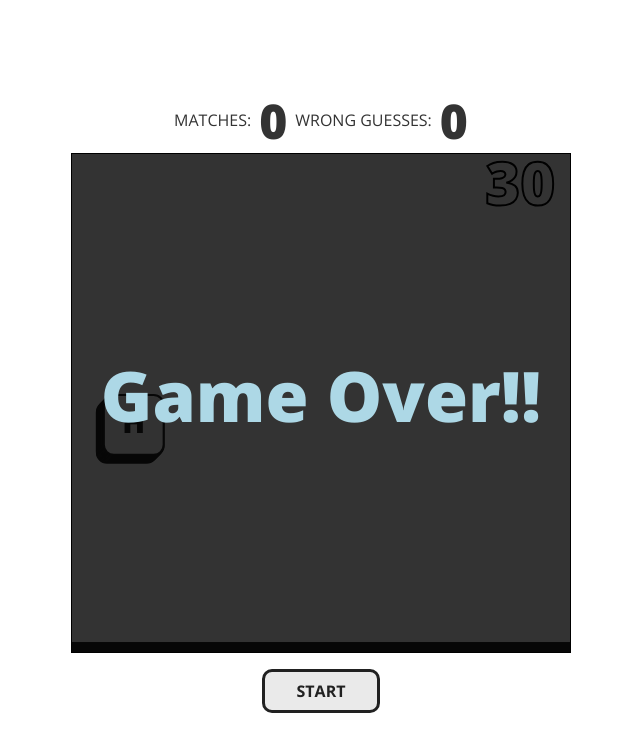
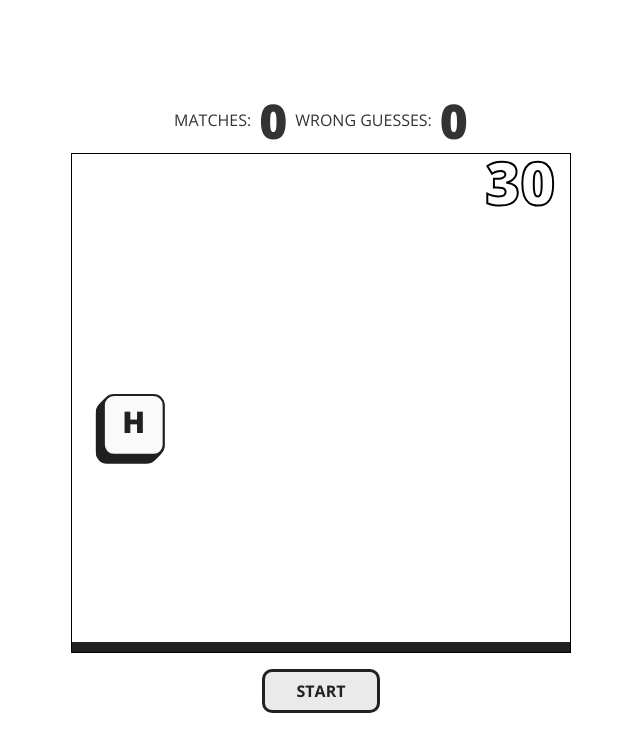
Before and after one commit to aokorodu/MatchingGame, a Svelte app: page / in a window 1280 px wide. Shown: the top 752 px of the page, without its empty margins (319-959 px from the left). Built offline with nearby package versions, Linux system fonts and the light colour scheme.

Commit message:
revert bumper so that it only shows up when finished

```diff
--- a/src/App.svelte
+++ b/src/App.svelte
@@ -200,9 +200,9 @@
 			/>
 		{/each}
 		<Timer on:timesUp={handleTimesUp} bind:this={timer} x="450" y="35" duration={duration} />
-		<!-- {#if ((gameOver && started) || (matches == totalCards/2))} -->
+		{#if ((gameOver && started) || (matches == totalCards/2))}
 		<Bumper message={matches == totalCards/2 ? 1 : 0}/>
-		<!-- {/if} -->
+		{/if}
 	</svg>
 
 	<div
```
Also changed, not shown: public/build/bundle.js, 1 other file (tests, documents, lock files or other folders).
